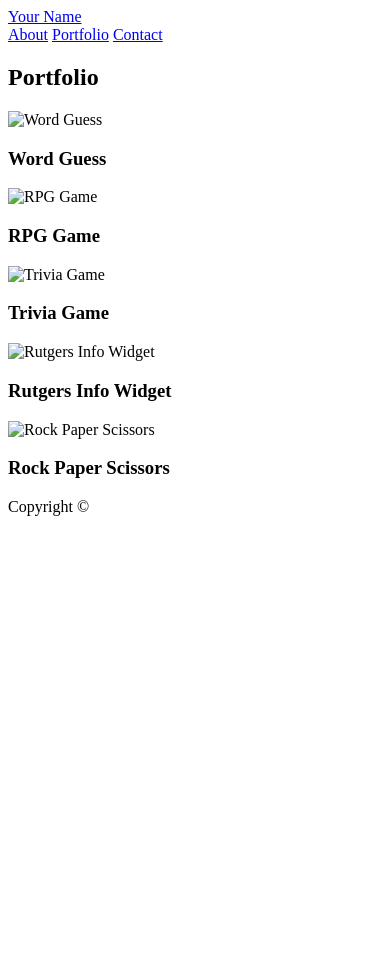
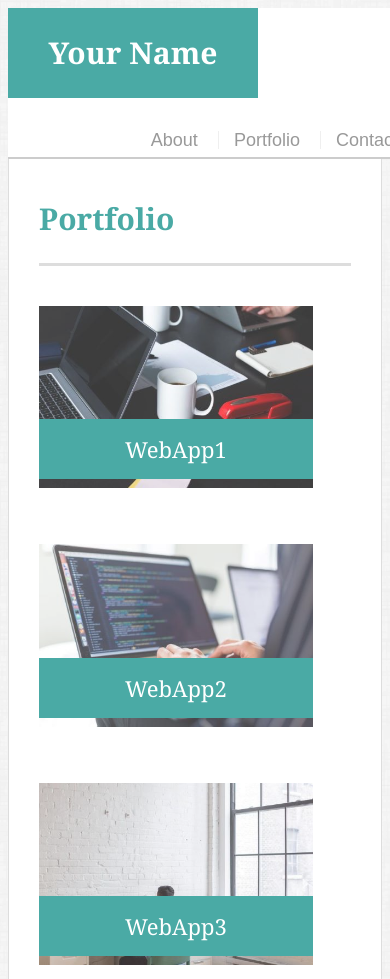
Before and after one commit to andyrich75/responsive-Portfolio, a plain HTML site: page portfolio.html in a window 390 px wide. Shown: the top 979 px of the page. Before the commit the page ends 844 px from the top, so only its background shows below. Drawn offline with Linux system fonts and the light colour scheme.

Commit message:
updated to be responsive

```diff
--- a/assets/css/style.css
+++ b/assets/css/style.css
@@ -0,0 +1,227 @@
+body {
+    font-family: Arial, "Helvetica Neue", Helvetica, sans-serif;
+    font-size: 18px;
+    line-height: 34px;
+    color: #777777;
+    background: url("../images/dust_scratches.png");
+  }
+
+  * {
+    box-sizing: border-box;
+  }
+
+  /* general */
+
+  .container {
+    width: 100%;
+    max-width: 960px;
+    margin: 0 auto;
+    clear: both;
+  }
+
+  h1,
+  h2,
+  h3,
+  p {
+    margin-bottom: 20px;
+  }
+
+  p:last-child {
+    margin-bottom: 0;
+  }
+
+  h1,
+  h2,
+  h3 {
+    font-family: Georgia, Times, "Times New Roman", serif;
+    font-weight: 700;
+    color: #4aaaa5;
+  }
+
+  h1 {
+    padding-bottom: 20px;
+    font-size: 30px;
+    line-height: 49px;
+    border-bottom: 3px solid #dddddd;
+  }
+
+  h2,
+  h3 {
+    font-size: 22px;
+  }
+
+  /* header */
+
+  #masthead {
+    position: fixed;
+    z-index: 99;
+    width: 100%;
+    margin: 0 0 30px;
+    overflow: auto;
+    color: #ffffff;
+    background: #ffffff;
+    border-bottom: 2px solid #cccccc;
+  }
+
+  #logo {
+    float: left;
+    width: 250px;
+    height: 90px;
+    font-family: Georgia, Times, "Times New Roman", serif;
+    font-size: 30px;
+    font-weight: 700;
+    line-height: 90px;
+    color: #ffffff;
+    text-align: center;
+    text-decoration: none;
+    background: #4aaaa5;
+  }
+
+  nav {
+    float: right;
+    margin-top: 25px;
+  }
+
+  nav a {
+    display: inline-block;
+    padding-left: 15px;
+    margin-left: 15px;
+    line-height: 18px;
+    color: #999;
+    text-decoration: none;
+    border-left: 1px solid #efefef;
+  }
+
+  nav a:first-child {
+    border-left: 0 none;
+  }
+
+  /* footer */
+
+  footer {
+    padding: 30px 0;
+    clear: both;
+    font-size: 12px;
+    color: #ffffff;
+    color: #cccccc;
+    text-align: center;
+    background: #666666;
+    border-top: 8px solid #4aaaa5;
+    height: 50px;
+  }
+
+  h3, h2 {
+    padding-bottom: 20px;
+    margin-bottom: 15px;
+    line-height: 22px;
+    border-bottom: 2px solid #eeeeee;
+  }
+
+  /* main */
+
+  #main-container {
+    padding-top: 130px;
+    min-height: calc(100vh - 70px);
+  }
+
+  .main-section {
+    float: left;
+    width: 100%;
+    max-width: 960px;
+    padding: 30px;
+    margin: 0 0 40px;
+    background: #ffffff;
+    border: 1px solid #dddddd;
+  }
+
+  /* portfolio page */
+
+  .work {
+    position: relative;
+    float: left;
+    width: 274px;
+    margin: 20px 0 25px;
+    overflow: auto;
+  }
+
+  .work:nth-child(even) {
+    margin-right: 40px;
+  }
+
+  .work img {
+    width: 100%;
+    border: 0 none;
+    opacity: 0.8;
+  }
+
+  .work h3 {
+    position: absolute;
+    bottom: 20px;
+    width: 100%;
+    padding: 15px;
+    margin-bottom: 0;
+    font-weight: 300;
+    line-height: 30px;
+    color: #ffffff;
+    text-align: center;
+    background: #4aaaa5;
+    border-bottom: 0;
+  }
+
+  .auth-image {
+    float: left;
+    width: 200px;
+    height: auto;
+    margin-top: 10px;
+    margin-right: 25px;
+  }
+
+  /* contact page */
+
+  #contact-form ul {
+    margin-bottom: 20px;
+  }
+
+  #contact-form li {
+    margin-bottom: 10px;
+  }
+
+  label,
+  input[type=text],
+  input[type=email],
+  textarea {
+    display: block;
+    width: 100%;
+  }
+
+  input[type=text],
+  input[type=email],
+  textarea {
+    height: 35px;
+    padding: 0 10px;
+    font-size: 14px;
+    border: 1px solid #dddddd;
+  }
+
+  textarea {
+    height: 200px;
+  }
+
+  input[type=submit] {
+    padding: 10px 30px;
+    font-size: 18px;
+    color: #ffffff;
+    cursor: pointer;
+    background: #4aaaa5;
+    border: 0 none;
+  }
+
+  @media screen and (max-width:959px) {
+    #container{
+      width:100%
+    }
+  }
+
+  @media screen and (max-width:640px) {
+
+  }
--- a/portfolio.html
+++ b/portfolio.html
@@ -3,8 +3,9 @@
 
 <head>
   <meta charset="UTF-8">
-  <title>Portfolio | Your Name</title>
+  <title>Portfolio | Andrew Richard</title>
   <link rel="stylesheet" type="text/css" href="assets/css/style.css">
+  <meta name="responsiveMobile" content="width=device-width, initial-scale=1.0">
 </head>
 
 <body>
@@ -25,30 +26,26 @@
       <h1>Portfolio</h1>
 
       <div class="work">
-        <img src="assets/images/technics-q-c-640-480-1.jpg" alt="Word Guess">
+        <img src="assets/images/business-meeting-in-office-for-team.jpg" alt="WebApp1">
 
-        <h3>Word Guess</h3>
+        <h3>WebApp1</h3>
       </div>
       <div class="work">
-        <img src="assets/images/technics-q-c-640-480-2.jpg" alt="RPG Game">
+        <img src="assets/images/coding-on-laptop.jpg" alt="WebApp2">
 
-        <h3>RPG Game</h3>
+        <h3>WebApp2</h3>
       </div>
       <div class="work">
-        <img src="assets/images/technics-q-c-640-480-5.jpg" alt="Trivia Game">
+        <img src="assets/images/man-working-at-startup.jpg" alt="WebApp3">
 
-        <h3>Trivia Game</h3>
+        <h3>WebApp3</h3>
       </div>
       <div class="work">
-        <img src="assets/images/technics-q-c-640-480-7.jpg" alt="Rutgers Info Widget">
+        <img src="assets/images/programmer-focused-on-code.jpg" alt="WebApp4">
 
-        <h3>Rutgers Info Widget</h3>
+        <h3>WebApp4</h3>
       </div>
-      <div class="work">
-        <img src="assets/images/technics-q-c-640-480-9.jpg" alt="Rock Paper Scissors">
 
-        <h3>Rock Paper Scissors</h3>
-      </div>
 
     </section>
 
```
Also changed, not shown: contact.html (+1 -0 lines), index.html (+5 -6 lines), assets/images/IMG_048.jpg (added), assets/images/business-meeting-in-office-for-team.jpg (added), assets/images/coding-on-laptop.jpg (added), assets/images/dust_scratches.png (added), assets/images/man-working-at-startup.jpg (added), assets/images/programmer-focused-on-code.jpg (added).
